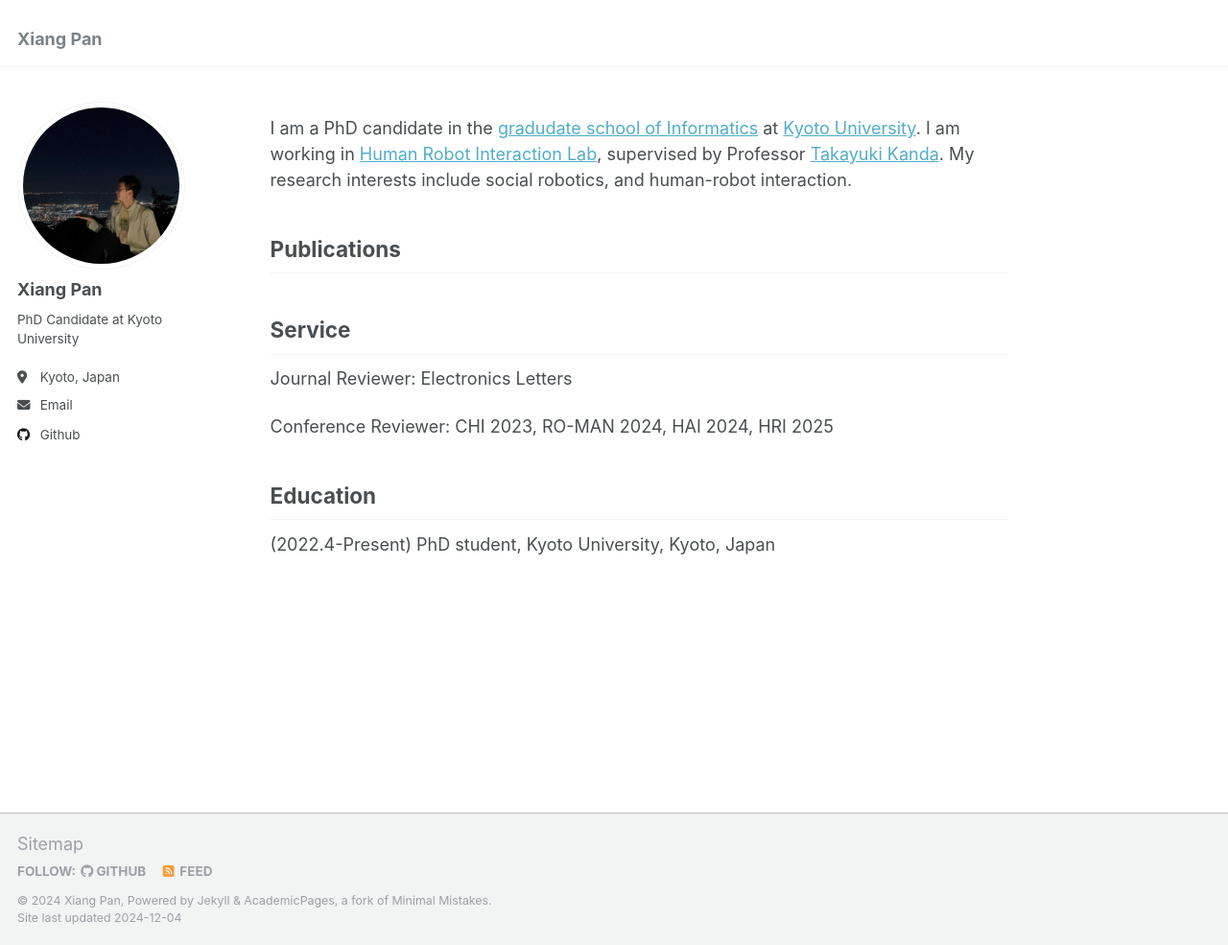
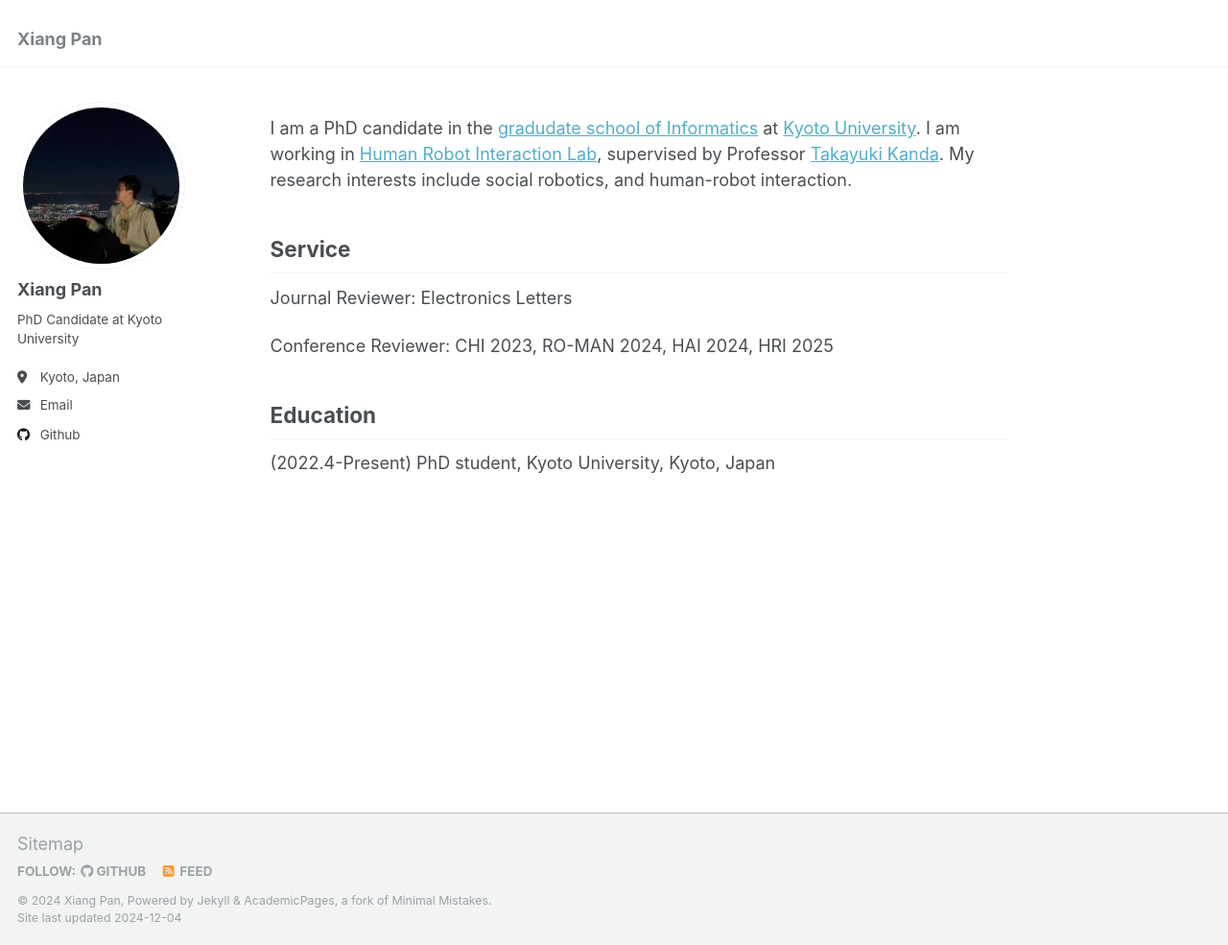
Before and after one commit to pan-xiang/pan-xiang.github.io, a Jekyll site: the page built from _pages/about.md, in a window 1280 px wide and 985 px high. Shown: the whole window at 96% size. Built offline with Jekyll 4.4.1, drawn with Linux system fonts in a browser that asks for light colours.

Commit message:
Update about.md

```diff
--- a/_pages/about.md
+++ b/_pages/about.md
@@ -10,7 +10,7 @@ redirect_from:
 I am a PhD candidate in the [gradudate school of Informatics](https://www.i.kyoto-u.ac.jp/en/) at [Kyoto University](https://www.kyoto-u.ac.jp/en). I am working in [Human Robot Interaction Lab](https://www.robot.soc.i.kyoto-u.ac.jp/en/), supervised by Professor [Takayuki Kanda](https://scholar.google.com/citations?hl=en&user=BL9EACgAAAAJ).
 My research interests include social robotics, and human-robot interaction.
 
-## **Publications**
+<!-- ## **Publications** -->
 
 
 ## **Service**
```
